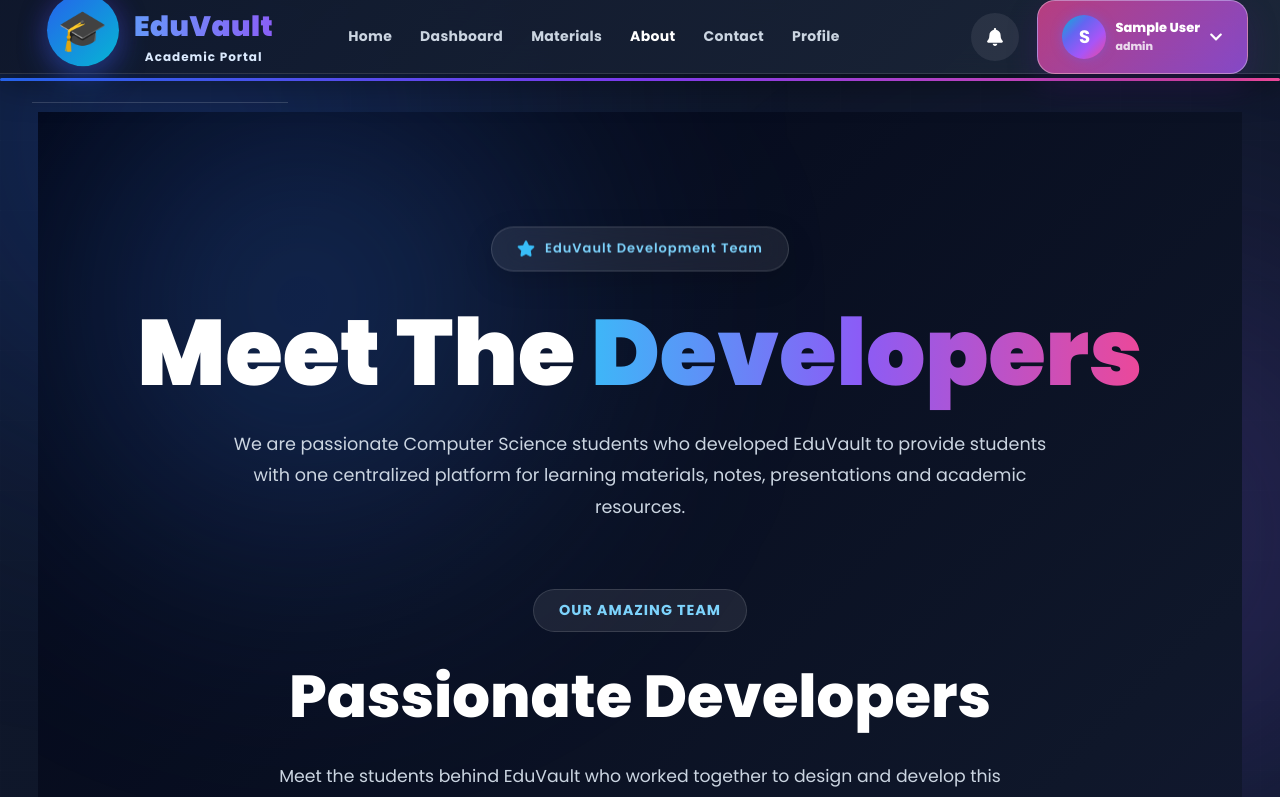
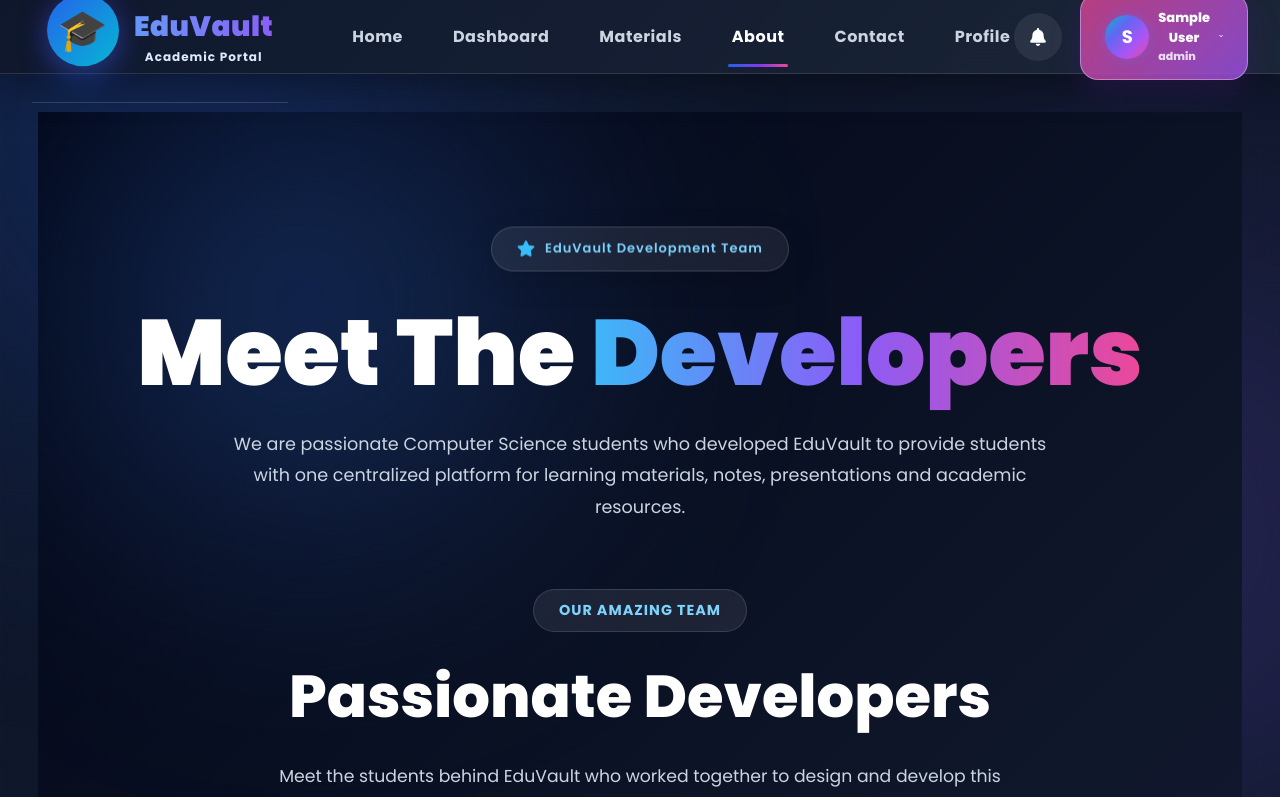
Before and after one commit to Pooja-vrk/EduVault, a React (Vite) app in the folder eduvault/: page /about in a window 1280 px wide. Shown: the top 797 px of the page. Built offline with nearby package versions, Linux system fonts and the light colour scheme; no server answers; sample sign-in values are in the browser's storage.

Commit message:
Improve navbar spacing and styling

```diff
--- a/eduvault/src/components/layout/Navbar.css
+++ b/eduvault/src/components/layout/Navbar.css
@@ -157,26 +157,32 @@ background-position:250%;
 ========================================================== */
 
 .nav-menu{
+    display: flex;
+    align-items: center;
+    justify-content: center;
 
-display:flex;
-align-items:center;
+    gap: 42px;          /* Increase space between menu items */
 
-gap:28px;
+    margin-left: 60px;
 
-margin-left:60px;
-
+    flex: 1;
 }
 
 .nav-menu a{
+    position: relative;
 
-font-size:14px;
+    text-decoration: none;
 
-font-weight:700;
+    color: #cbd5e1;
 
-letter-spacing:.3px;
+    font-size: 16px;
+    font-weight: 700;
 
-color:#cbd5e1;
+    letter-spacing: 0.5px;
 
+    padding: 10px 4px;
+
+    transition: all .3s ease;
 }
 
 .nav-menu a:hover{
```
